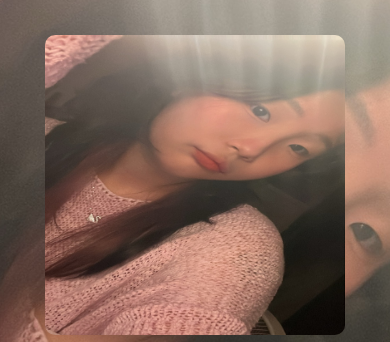
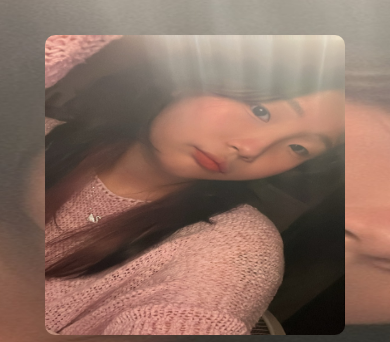
Before and after one commit to Develop-KIM/Up-and-Down, a plain HTML site: page index.html in a window 390 px wide. Shown: the part 85-427 px from the top of the page. Drawn offline with Linux system fonts and the light colour scheme.

Commit message:
final commit

```diff
--- a/css/style.css
+++ b/css/style.css
@@ -826,6 +826,5 @@ caption.nohead {
 .btn_wrap button {margin-top: 10px; width: 100%; height: 100px; border-radius: 10px; background: #b9907d; color: var(--text-color-100); font-size: 25px; border: none;}
 
 @media (max-width:767px) {
-  .main_banner {background-image: url(../images/main-1.jpg);}
   #header .inner h1 {font-size: 34px;}
 }
```
